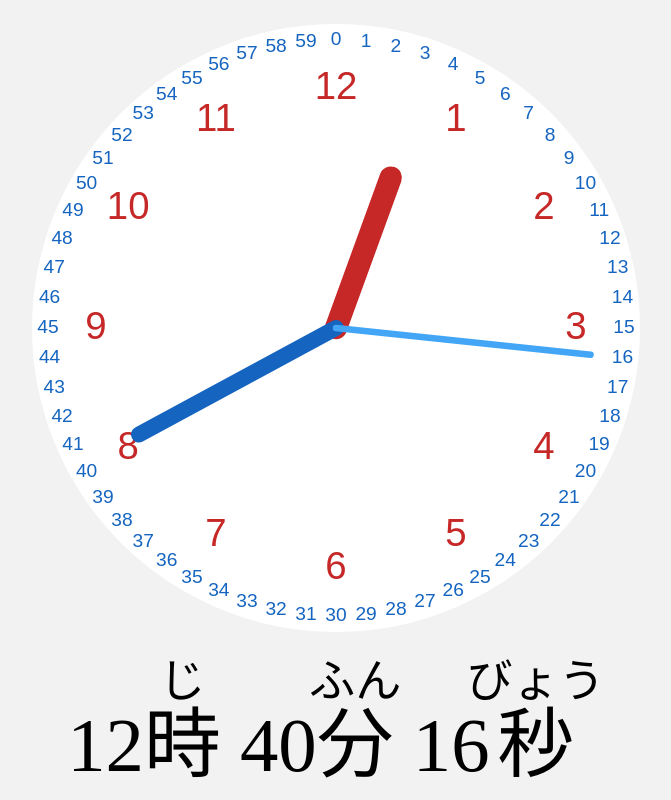
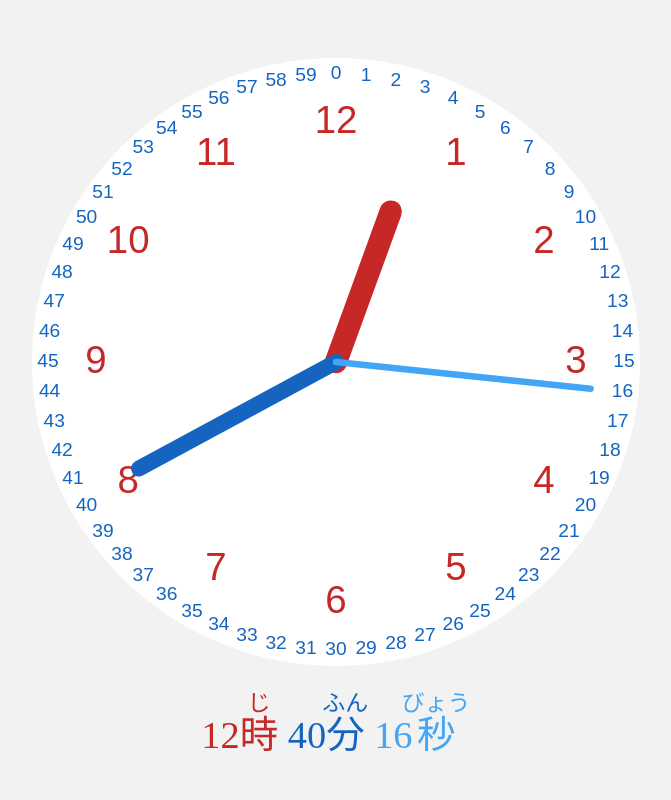
Before and after one commit to 5Tpj84eE/clock1.github.io, a plain HTML site: page index.html in a window 1280 px wide. Shown: the whole page, without its empty margins (304-975 px from the left). Drawn offline with Linux system fonts and the light colour scheme.

Commit message:
Add files via upload

```diff
--- a/index.html
+++ b/index.html
@@ -29,11 +29,20 @@
     }
     #digitalClock {
       margin-top: 8px;
-      font-size: 4.8em;
+      font-size: 2.4em;
       text-align: center;
     }
     #digitalClock rt {
       font-size: 0.6em;
+    }
+    .hour {
+      color: #C62828;
+    }
+    .minute {
+      color: #1565C0;
+    }
+    .second {
+      color: #42A5F5;
     }
   </style>
 </head>
@@ -139,9 +148,9 @@
       if (displayHour === 0) displayHour = 12;
 
       const digital = `
-        ${displayHour}<ruby>時<rt>じ</rt></ruby>
-        ${minute}<ruby>分<rt>ふん</rt></ruby>
-        ${second}<ruby>秒<rt>びょう</rt></ruby>
+        <span class="hour">${displayHour}<ruby>時<rt>じ</rt></ruby></span>
+        <span class="minute">${minute}<ruby>分<rt>ふん</rt></ruby></span>
+        <span class="second">${second}<ruby>秒<rt>びょう</rt></ruby></span>
       `;
       document.getElementById("digitalClock").innerHTML = digital;
     }
```
